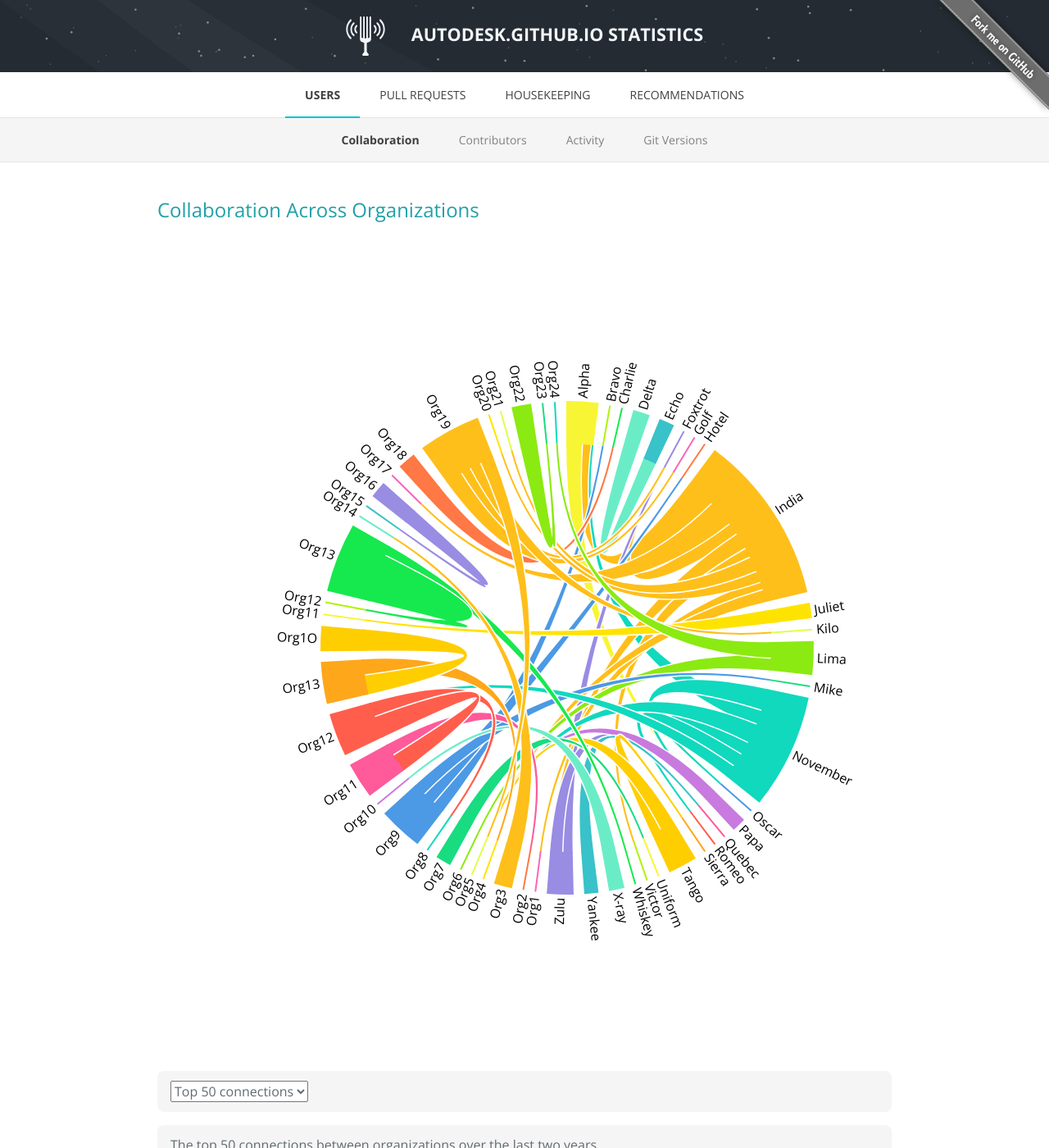
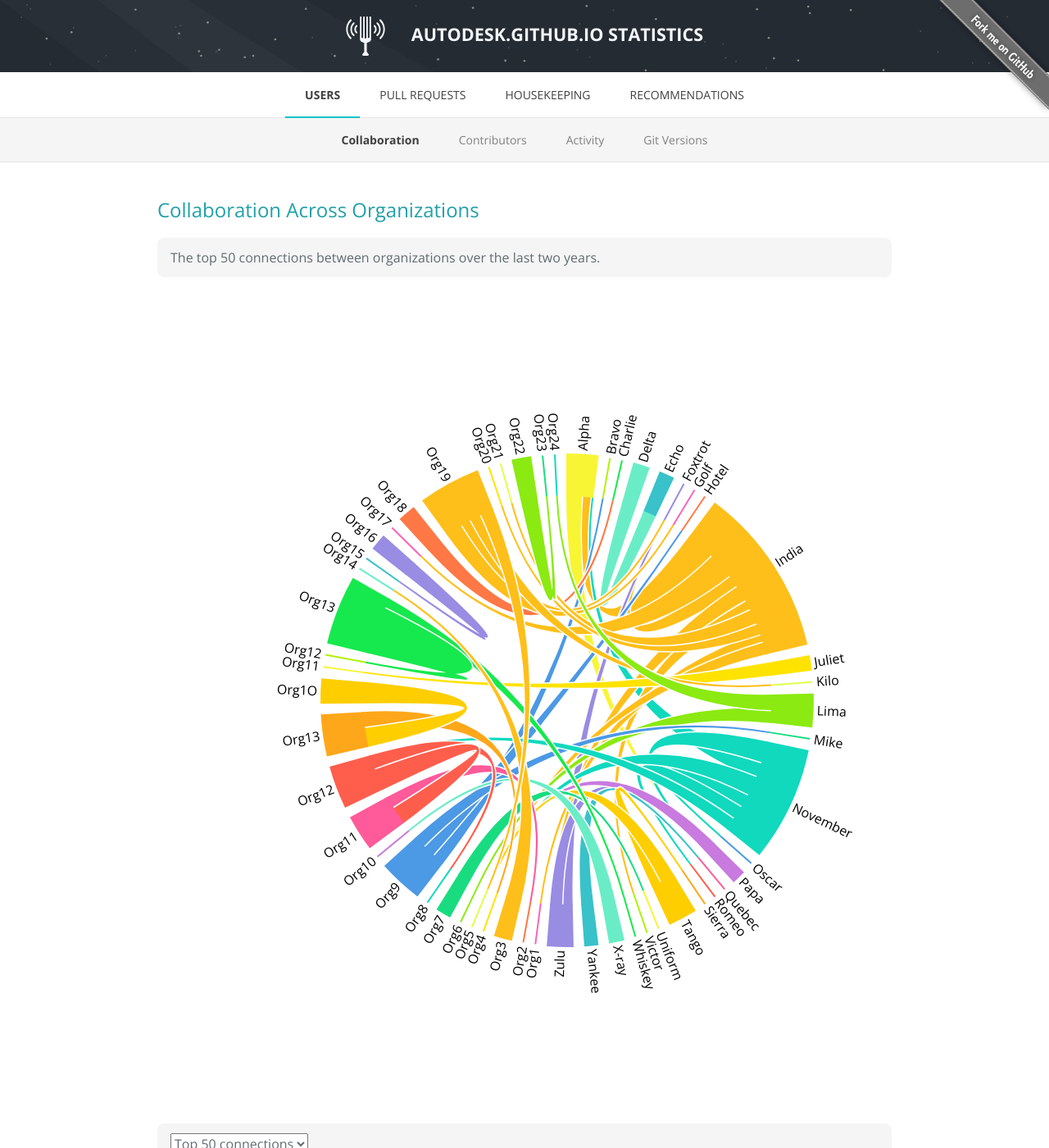
Before and after one commit to Autodesk/hubble, a Jekyll site: the page built from docs/index.html, in a window 1280 px wide and 1400 px high. Shown: the whole window at 82% size. Built offline with Jekyll 4.4.1, drawn with Linux system fonts in a browser that asks for light colours; nearby versions of some CDN libraries; some of the changed text lies outside the part shown.

Commit message:
bring short description out to top of collaboration graph

```diff
--- a/docs/index.html
+++ b/docs/index.html
@@ -6,6 +6,11 @@ permalink: /
 <h3>Collaboration Across Organizations</h3>
 
 <div class="row row-centered">
+  <div class="info-box">
+    <p>
+      The top 50&nbsp;connections between organizations over the last two years.
+    </p>
+  </div>
 	<div class="col-main">
 		<svg
 			width="1000"
@@ -22,9 +27,6 @@ permalink: /
 		</div>
 		<div class="info-box">
 			<p>
-				The top 50&nbsp;connections between organizations over the last two years.
-			</p>
-			<p>
 				A connection between two organizations is rated higher the more people contribute to both organizations.
 				Users are considered <em>members</em> of an organization if the majority of their pushes were made to this organization.
 			</p>
```
